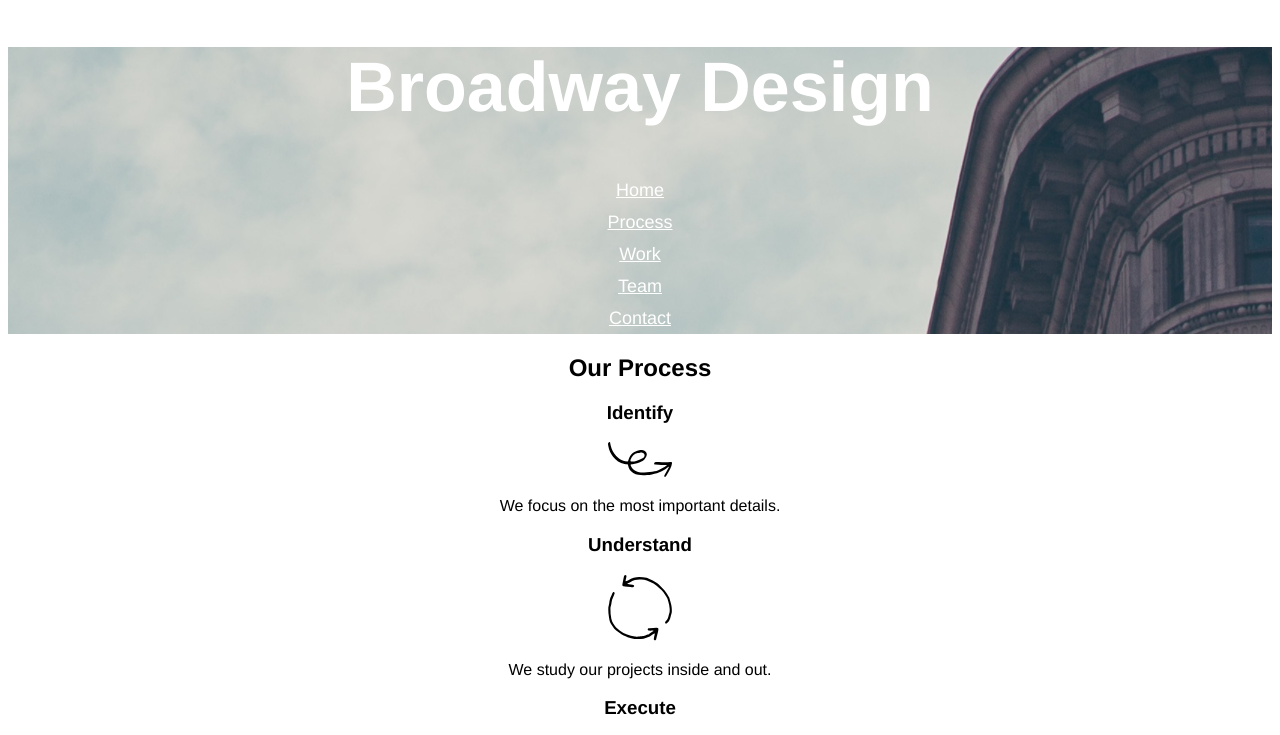
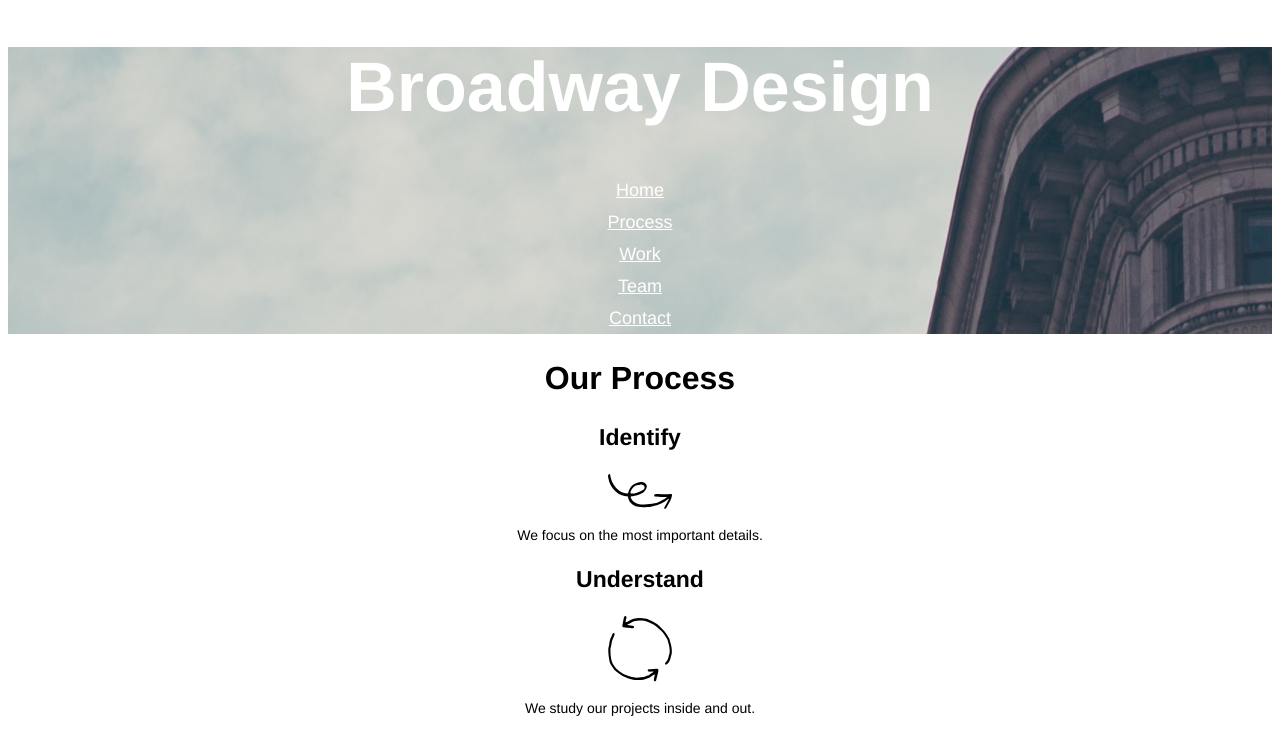
Before and after one commit to carolynhaines/Broadway, a plain HTML site: page index.html in a window 1280 px wide. Shown: the top 735 px of the page. Drawn offline with Linux system fonts and the light colour scheme.

Commit message:
Add process styling

```diff
--- a/resources/css/style.css
+++ b/resources/css/style.css
@@ -13,6 +13,20 @@ h1 {
   color: White;
 }
 
+h2 {
+  font-size: 32px;
+  font-weight: bold;
+}
+
+h3 {
+font-size: 23px;
+  font-weight: bold;
+}
+
+p {
+  font-size: 14px;
+}
+
 .nav {
   font-size: 18px;
   color: White;
```
Also changed, not shown: index.html (+3 -2 lines).
